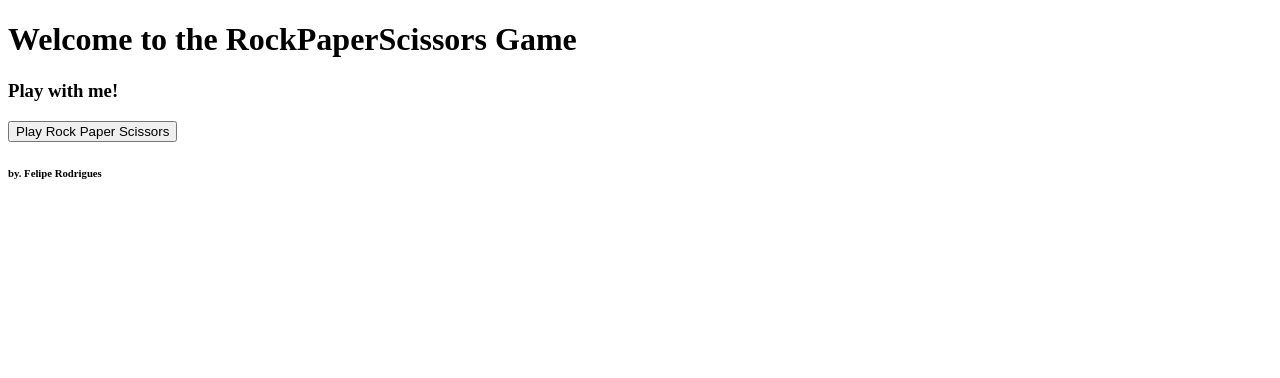
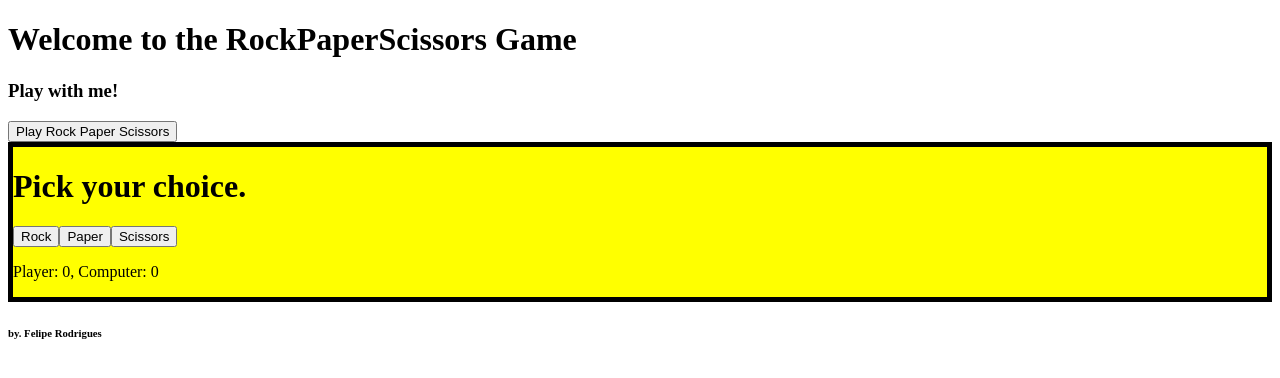
Before and after one commit to FelipeRodrigues0104/RockPaperScissors, a plain HTML site: page index.html in a window 1280 px wide. Both pictures are taken after a click on the button "Play Rock Paper Scissors". Drawn offline with Linux system fonts and the light colour scheme.

Commit message:
corrected version

```diff
--- a/Script.js
+++ b/Script.js
@@ -1,3 +1,4 @@
+/*
 function randomGenerator() {
     return Math.floor(Math.random() * 3) + 1;
 }
@@ -42,13 +43,14 @@ function playRound() {
         return { winner: "computer", message: resultMessage };
     }
 }
-
+*/
 
     function addNewDivButtons() {
+        //console.log(1);
         const container = document.querySelector("#container");
         const buttonsDiv = document.createElement("div");
         buttonsDiv.id = "buttonsDiv";
-        buttonsDiv.style.border = "5px solid orange";
+        buttonsDiv.style.border = "5px solid black";
         buttonsDiv.style.backgroundColor = "yellow";
 
         const h1Text = document.createElement("h1");
@@ -114,4 +116,4 @@ function playGame() {
 
 */
 
-document.getElementById('rpsButton').addEventListener('click', playGame);
+document.getElementById('rpsButton').addEventListener('click', addNewDivButtons);
--- a/index.html
+++ b/index.html
@@ -10,7 +10,7 @@
 
     <h3>Play with me!</h3>
     <button id="rpsButton">Play Rock Paper Scissors</button>
-
+    <div id="container"> </div>
     <h6>by. Felipe Rodrigues</h4>
 
 
```
